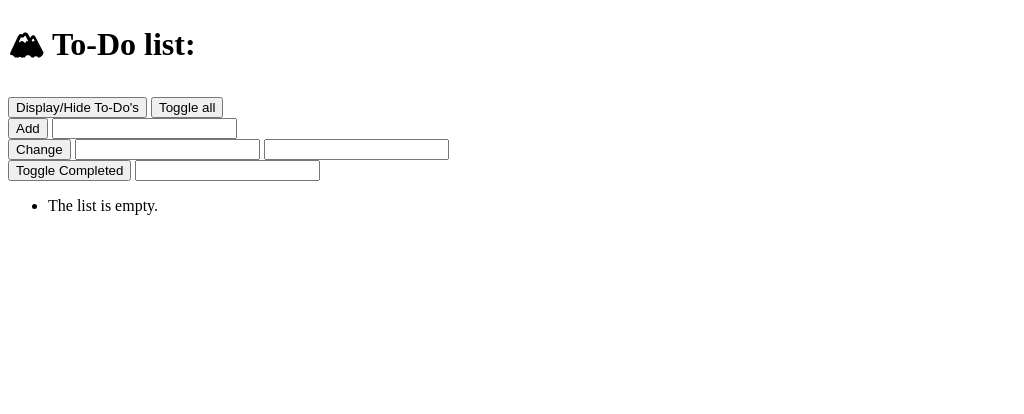
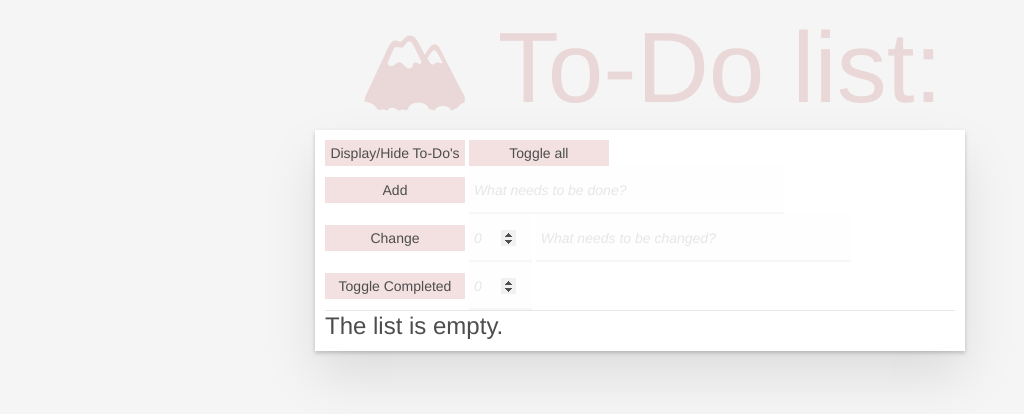
Before and after one commit to clipklop/WaC-TodoApp, a plain HTML site: page Todo App/index.html in a window 1280 px wide. Shown: the whole page, without its empty margins (0-1024 px from the left). Drawn offline with Linux system fonts and the light colour scheme.

Commit message:
added a little bit css to make it prettier

```diff
--- a/Todo App/index.html
+++ b/Todo App/index.html
@@ -4,37 +4,41 @@
   <meta charset="UTF-8">
   <meta name="viewport" content="width=device-width, initial-scale=1.0">
   <meta http-equiv="X-UA-Compatible" content="ie=edge">
-
+  <link rel="stylesheet" href="style.css">
   <title>To-Do App 🤙 </title>
 </head>
 <body>
+  <section id="todoapp">
     <h1>🏔 To-Do list:</h1>
 
-  <div class="toggleSection">
+    <header id="header">
       <button id='displayHideButton'>Display/Hide To-Do's</button>
       <button id='toggleAllButton'>Toggle all</button>
-  </div>
+    </header>
 
-  <div class="addSection">
+      <div class="changeSection"></div>
         <button id="addTodoButton">Add</button>
-    <input id="addTodoInput" type="text">
+        <input id="addTodoInput" type="text" placeholder="What needs to be done?">
       </div>
 
       <div class="changeSection">
         <button id="changeTodoButton">Change</button>
-    <input id="changeTodoPosition" type="number">
-    <input id="changeTodoInput" type="text">
+        <input id="changeTodoPosition" type="number" placeholder="0">
+        <input id="changeTodoInput" type="text" placeholder="What needs to be changed?">
       </div>
 
       <div class="toggleSection">
         <button id="toggleTodoButton">Toggle Completed</button>
-    <input id="toggleTodoPosition" type="number">
+        <input id="toggleTodoPosition" type="number" placeholder="0">
       </div>
 
+    <section id="main">
       <div class="viewSection">
-    <ul class="todoList"></ul>
+        <ul id="todo-list"></ul>
       </div>
 
+    </section>
+  </section>
   <script src="todo_app.js"></script>
 </body>
 </html>
--- /dev/null
+++ b/Todo App/style.css
@@ -0,0 +1,153 @@
+html,
+body {
+	margin: 0;
+	padding: 0;
+}
+
+body {
+	font: 14px 'Helvetica Neue', Helvetica, Arial, sans-serif;
+	line-height: 1.4em;
+	background: #f5f5f5;
+	color: #4d4d4d;
+	min-width: 230px;
+	max-width: 650px;
+	margin: 0 auto;
+	-webkit-font-smoothing: antialiased;
+	-moz-font-smoothing: antialiased;
+	font-smoothing: antialiased;
+	font-weight: 300;
+}
+
+button {
+	margin: 0;
+	padding: 5px;
+	border: 0;
+  background: rgba(175, 47, 47, 0.15);
+  width: 10em;
+	font-size: 100%;
+	vertical-align: baseline;
+	font-family: inherit;
+	font-weight: inherit;
+	color: inherit;
+	-webkit-appearance: none;
+	appearance: none;
+	-webkit-font-smoothing: antialiased;
+	-moz-font-smoothing: antialiased;
+  font-smoothing: antialiased;
+}
+
+.deleteButton {
+  /* justify-content: right; */
+}
+
+button,
+input[type="checkbox"] {
+	outline: none;
+}
+
+#todoapp {
+	background: #fff;
+  margin: 130px 0 40px 0;
+  padding: 10px;
+	position: relative;
+	box-shadow: 0 2px 4px 0 rgba(0, 0, 0, 0.2),
+	            0 25px 50px 0 rgba(0, 0, 0, 0.1);
+}
+
+#todoapp h1 {
+	position: absolute;
+	top: -155px;
+	width: 100%;
+	font-size: 100px;
+	font-weight: 100;
+	text-align: center;
+	color: rgba(175, 47, 47, 0.15);
+	-webkit-text-rendering: optimizeLegibility;
+	-moz-text-rendering: optimizeLegibility;
+	text-rendering: optimizeLegibility;
+}
+
+input::-webkit-input-placeholder {
+	font-style: italic;
+	font-weight: 300;
+	color: #e6e6e6;
+}
+
+input::-moz-placeholder {
+	font-style: italic;
+	font-weight: 300;
+	color: #e6e6e6;
+}
+
+input::input-placeholder {
+	font-style: italic;
+	font-weight: 300;
+	color: #e6e6e6;
+}
+
+input {
+	position: relative;
+	margin: 0;
+	width: 50%;
+	font-size: 14px;
+	font-family: inherit;
+	font-weight: inherit;
+	line-height: .4em;
+	border: 0;
+	outline: none;
+	color: inherit;
+	padding: 6px;
+	border: 1px solid #999;
+	box-shadow: inset 0 -1px 5px 0 rgba(0, 0, 0, 0.2);
+	box-sizing: border-box;
+	-webkit-font-smoothing: antialiased;
+	-moz-font-smoothing: antialiased;
+	font-smoothing: antialiased;
+	padding: 16px 16px 16px 5px;
+	border: none;
+	background: rgba(0, 0, 0, 0.003);
+	box-shadow: inset 0 -2px 1px rgba(0,0,0,0.03);
+}
+
+input[type="number"] {
+  width: 10%;
+}
+
+input[type=number]::-webkit-inner-spin-button,
+input[type=number]::-webkit-outer-spin-button {
+  opacity: 1;
+}
+
+#main {
+	position: relative;
+	z-index: 2;
+	border-top: 1px solid #e6e6e6;
+}
+
+#todo-list {
+	margin: 0;
+	padding: 0;
+	list-style: none;
+}
+
+#todo-list li {
+  display: flex;
+  justify-content: space-between;
+  padding: 5px 0 5px 0;
+	position: relative;
+	font-size: 24px;
+  border-bottom: 1px solid #ededed;
+  text-align: justify;
+  vertical-align: middle;
+}
+
+#todo-list li:last-child {
+	border-bottom: none;
+}
+
+hr {
+	margin: 20px 0;
+	border: 0;
+	border-top: 1px dashed #c5c5c5;
+	border-bottom: 1px dashed #f7f7f7;
+}
--- a/Todo App/todo_app.js
+++ b/Todo App/todo_app.js
@@ -109,7 +109,7 @@ toggleTodoButton.addEventListener('click', toggleTodo);
 
 // View
 const displayTodos = () => {
-  const todosUl = document.querySelector('.todoList');
+  const todosUl = document.querySelector('#todo-list');
   let todosLi = document.createElement('li');
 
   if (todoList.todos.length === 0) {
```
Lines whose indentation alone changed are shown as unchanged.
